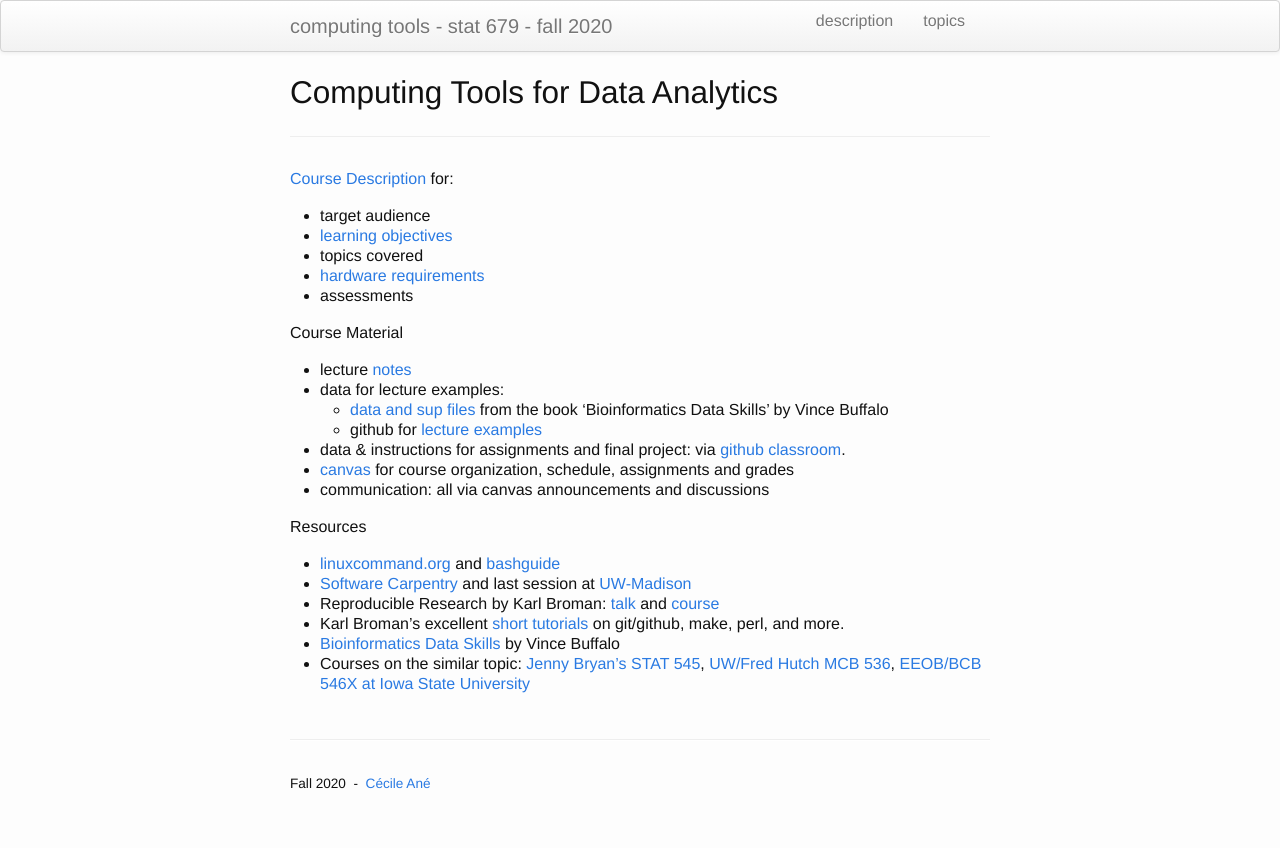
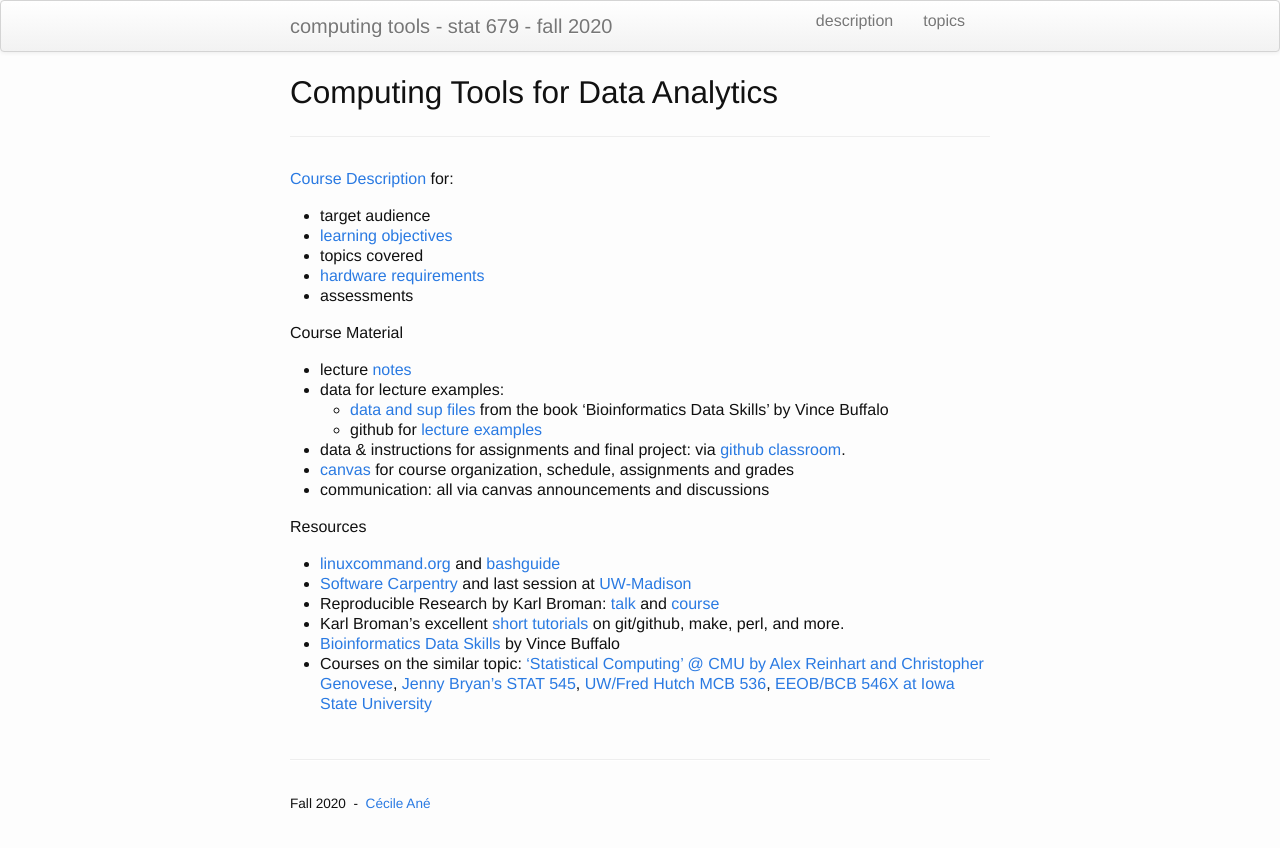
Before and after one commit to cecileane/computingtools, a Jekyll site: the page built from index.md, in a window 1280 px wide. Shown: the top 848 px of the page. Built offline with Jekyll 4.4.1, drawn with Linux system fonts in a browser that asks for light colours.

Commit message:
link to CMU course

```diff
--- a/index.md
+++ b/index.md
@@ -42,6 +42,7 @@ Resources
   git/github, make, perl, and more.
 - [Bioinformatics Data Skills](http://shop.oreilly.com/product/0636920030157.do) by Vince Buffalo
 - Courses on the similar topic:
+  ['Statistical Computing' @ CMU by Alex Reinhart and Christopher Genovese](https://36-750.github.io),
   [Jenny Bryan's STAT 545](https://stat545.com),
   [UW/Fred Hutch MCB 536](https://github.com/fredhutchio/tfcb_2020),
   [EEOB/BCB 546X at Iowa State University](https://eeob-biodata.github.io/EEOB-BCB-546X/)
```
